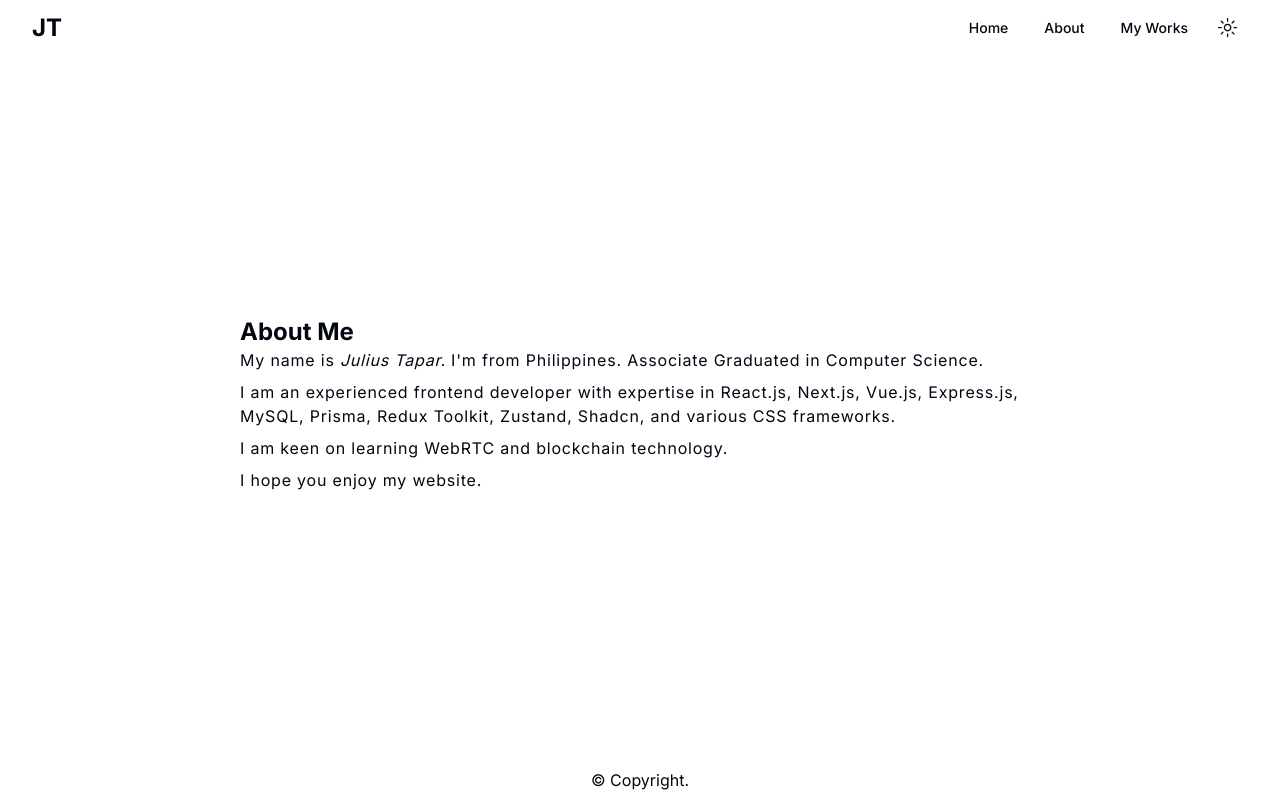
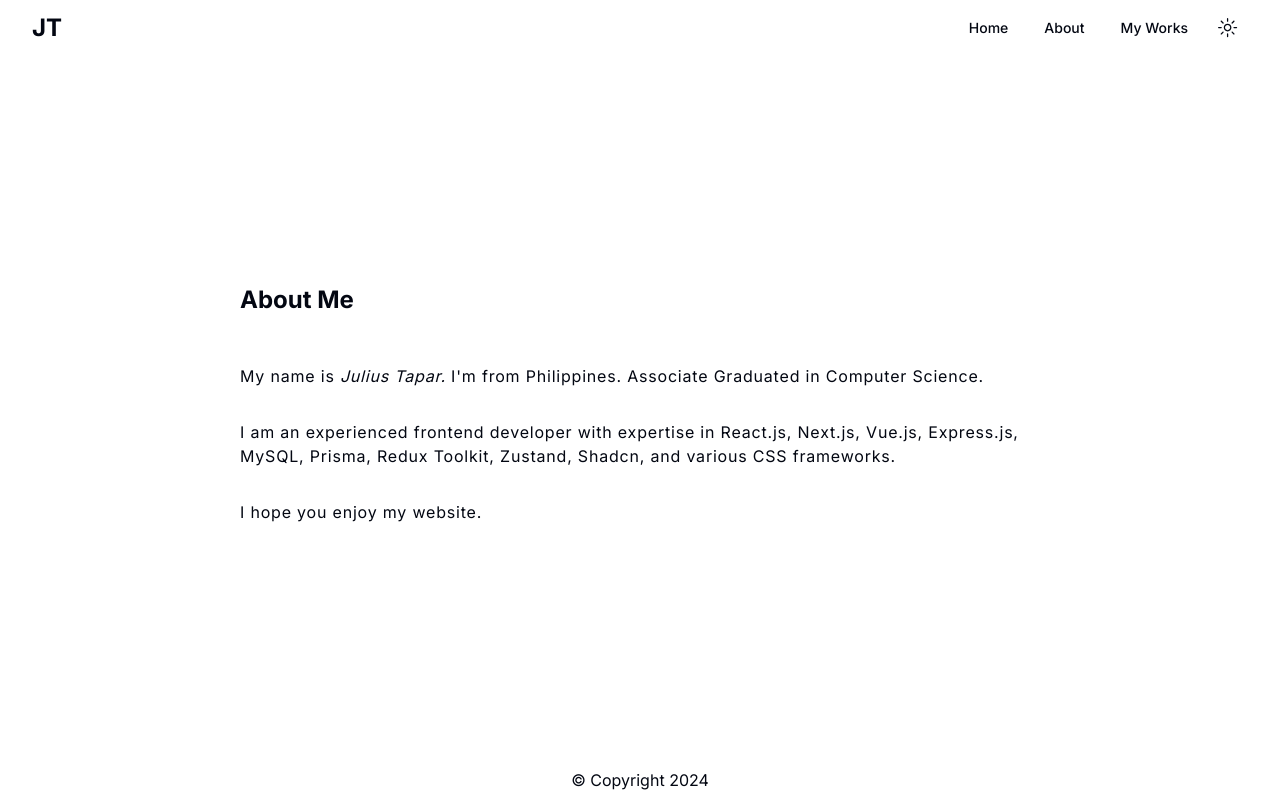
Before and after one commit to jcptapar05/portfolio, a Next.js app: page /about in a window 1280 px wide. Built offline with nearby package versions, Linux system fonts and the light colour scheme.

Commit message:
Update portfolio2

```diff
--- a/app/about/page.tsx
+++ b/app/about/page.tsx
@@ -5,19 +5,19 @@ const page = () => {
   <div className="w-screen h-[87vh] flex justify-center items-center">
    <div className="max-w-[800px] px-6 md:px-0">
     <h2 className="capitalize text-2xl font-bold">About me</h2>
+    <br /><br />
     <p className="tracking-wider	">
      My name is
      <i> Julius Tapar.</i> I&apos;m from Philippines. Associate Graduated in
      Computer Science.
     </p>
+    <br />
     <p className="mt-2 tracking-wider">
      I am an experienced frontend developer with expertise in React.js, Next.js,
      Vue.js, Express.js, MySQL, Prisma, Redux Toolkit, Zustand, Shadcn, and
      various CSS frameworks.
     </p>
-    <p className="mt-2 tracking-wider">
-     I am keen on learning WebRTC and blockchain technology.
-    </p>
+    <br />
     <p className="mt-2 tracking-wider">I hope you enjoy my website.</p>
    </div>
   </div>
--- a/components/_pages/home/slider/Slider.tsx
+++ b/components/_pages/home/slider/Slider.tsx
@@ -18,7 +18,7 @@ const Slider = () => {
     </div>
     <h1 className="text-4xl mb-4 uppercase font-semibold">Julius Tapar</h1>
     <p className="text-lg">
-     Frontend, Full-stack MERN, NextJs & Mobile Developer
+     Frontend, Full-stack MERN and NextJs
     </p>
     <div className="flex text-center gap-5 mt-4 justify-center">
      <a
--- a/components/footer/Footer.tsx
+++ b/components/footer/Footer.tsx
@@ -3,7 +3,7 @@ import React from "react";
 const Footer = () => {
  return (
   <div className="text-center w-screen py-4 px-0">
-   <p className="p-0">&copy; Copyright.</p>
+   <p className="p-0">&copy; Copyright {new Date().getFullYear() }</p>
   </div>
  );
 };
```
